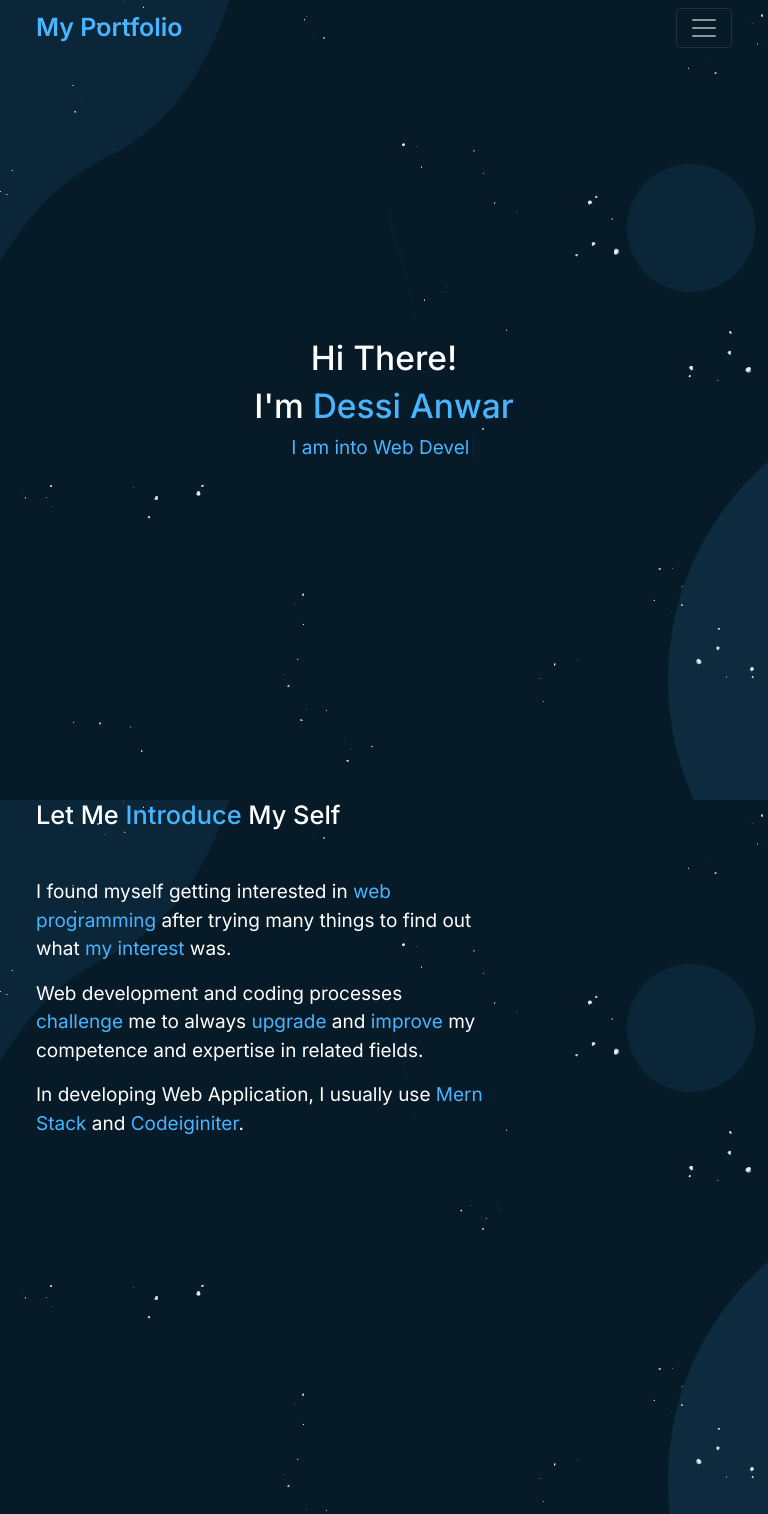
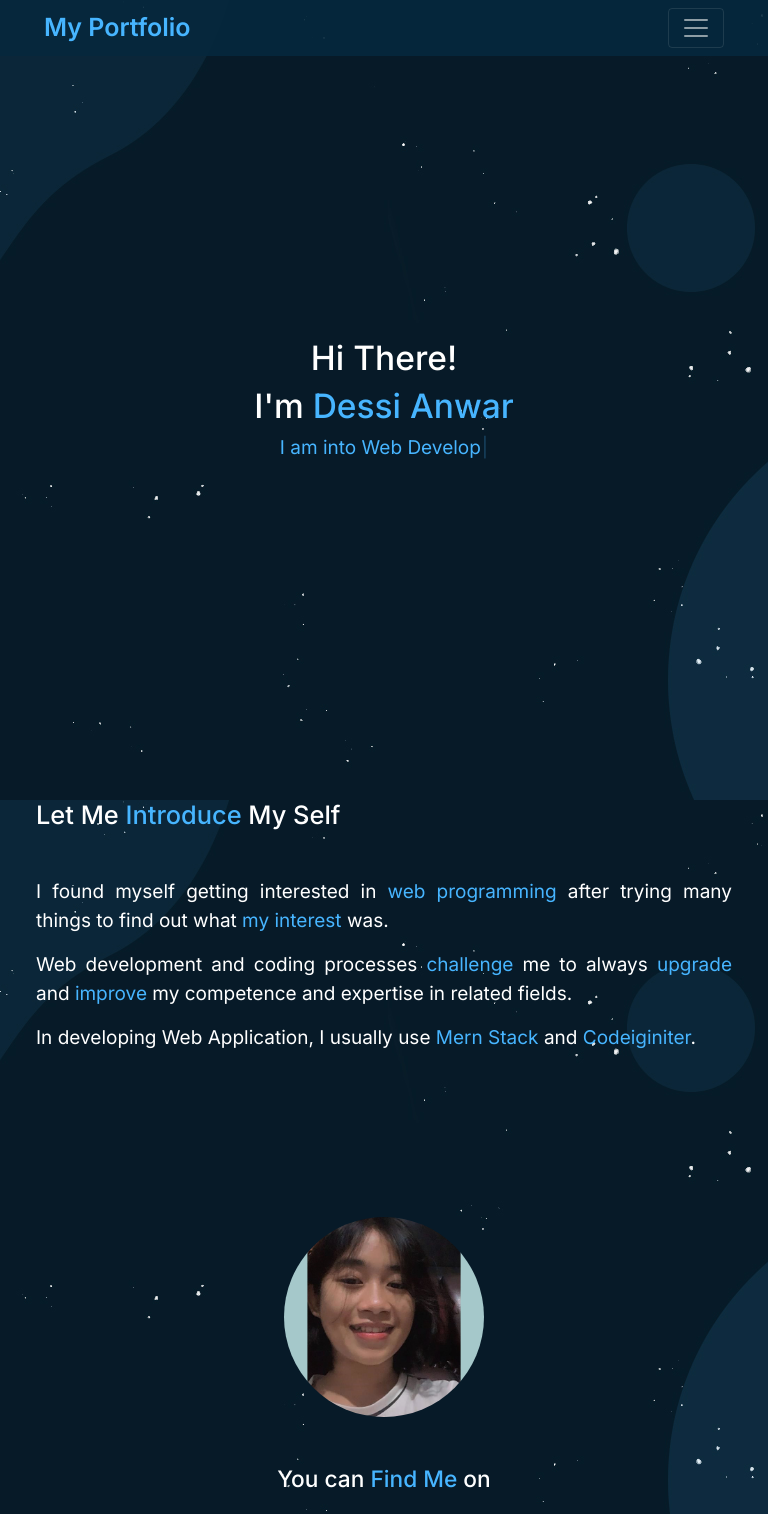
Before and after one commit to dessinyunyun/Portfolio, a React (Create React App) app: page / in a window 768 px wide. Shown: the top 1514 px of the page. Built offline with nearby package versions, Linux system fonts and the light colour scheme.

Commit message:
finish navbar

```diff
--- a/src/App.js
+++ b/src/App.js
@@ -4,6 +4,7 @@ import { BrowserRouter, Routes, Route } from "react-router-dom";
 import Navbar from "./components/Navbar";
 import Home from "./pages/Home";
 import Footer from "./components/Footer";
+import About from "./pages/About";
 
 function App() {
   return (
@@ -11,6 +12,7 @@ function App() {
       <Navbar />
       <Routes>
         <Route path="/" element={<Home />} />
+        <Route path="/about" element={<About />} />
       </Routes>
       <Footer />
     </BrowserRouter>
--- a/src/components/Navbar.js
+++ b/src/components/Navbar.js
@@ -1,46 +1,94 @@
 import React from "react";
 import "./navbar.css";
+import { Link } from "react-router-dom";
 
 const Navbar = () => {
-  const [navBG, setNavBG] = React.useState(false);
+  const [navBG, setNavBG] = React.useState("");
+  console.log(window.innerWidth);
 
+  const [phoneMode, setPhoneMode] = React.useState();
+
+  const [phoneNavLink, setPhoneNavLink] = React.useState(false);
+  console.log(phoneMode);
+
+  // const [navPhone, setNavPhone] = React.useState("navbar navbar-expand-lg navbar-dark");
+
+  const navbarToggler = (e) => {
+    console.log(e);
+    if (navBG == "navbar navbar-expand-lg navbar-dark fixed-top") {
+      setNavBG("navbar navbar-expand-lg navbar-dark phone fixed-top");
+      setPhoneNavLink(true);
+    } else {
+      setNavBG("navbar navbar-expand-lg navbar-dark fixed-top");
+      setPhoneNavLink(false);
+    }
+  };
+
+  console.log(navBG);
+  console.log(window.innerWidth);
+
+  const navBgSet = () => {
+    if (window.innerWidth < 1023) {
+      setNavBG("navbar navbar-expand-lg navbar-dark fixed-top");
+    } else {
       window.addEventListener("scroll", function () {
-    this.window.scrollY > 20 ? setNavBG(true) : setNavBG(false);
+        this.window.scrollY > 20 ? setNavBG("navbar navbar-expand-lg navbar-dark fixed-top active") : setNavBG("navbar navbar-expand-lg navbar-dark fixed-top");
       });
+    }
+  };
+
+  React.useEffect(() => {
+    navBgSet();
+    if (window.innerWidth < 1024) {
+      setPhoneMode(true);
+    } else {
+      setPhoneMode(false);
+    }
+  }, []);
 
   return (
     <div>
       <div class="header">
-        <nav class={navBG ? "navbar navbar-expand-lg navbar-dark fixed-top active" : "navbar navbar-expand-lg navbar-dark fixed-top"}>
-          <div class="container ">
+        <nav class={navBG}>
+          <div class="container nav-container">
             <a class="brandnya" href="#">
               My Portfolio
             </a>
-            <button class="navbar-toggler" type="button" data-bs-toggle="collapse" data-bs-target="#navbarNav" aria-controls="navbarNav" aria-expanded="false" aria-label="Toggle navigation">
+            <button class="navbar-toggler" onClick={navbarToggler} type="button" data-bs-toggle="collapse" data-bs-target="#navbarNav" aria-controls="navbarNav" aria-expanded="false" aria-label="Toggle navigation">
               <span class="navbar-toggler-icon"></span>
             </button>
             <div class="collapse navbar-collapse" id="navbarNav">
               <ul class="navbar-nav ms-auto gap-5 ">
                 <li class="nav-item">
-                  <a class="nav-link active" aria-current="page" href="#">
+                  <Link class="nav-link active" aria-current="page" to="/">
+                    <p data-bs-toggle={phoneMode ? "collapse" : ""} data-bs-target={phoneMode ? "#navbarNav" : ""}>
                       <i class="fi fi-rr-home"></i> Home
-                  </a>
+                    </p>
+                  </Link>
                 </li>
 
                 <li class="nav-item">
-                  <a class="nav-link" href="#">
+                  <Link class="nav-link" to="/about">
+                    <p data-bs-toggle={phoneMode ? "collapse" : ""} data-bs-target={phoneMode ? "#navbarNav" : ""}>
                       <i class="fi fi-rr-user"></i> About
-                  </a>
+                    </p>
+                  </Link>
                 </li>
+
                 <li class="nav-item">
-                  <a class="nav-link" href="#">
+                  <Link class="nav-link" to="/about">
+                    <p data-bs-toggle={phoneMode ? "collapse" : ""} data-bs-target={phoneMode ? "#navbarNav" : ""}>
                       <i class="fi fi-rr-computer"></i> Projects
-                  </a>
+                    </p>
+                  </Link>
                 </li>
+
                 <li class="nav-item">
-                  <a class="nav-link" href="#">
+                  <Link class="nav-link" to="/about">
+                    <p data-bs-toggle={phoneMode ? "collapse" : ""} data-bs-target={phoneMode ? "#navbarNav" : ""}>
                       <i class="fi fi-rr-document"></i> Resume
-                  </a>
+                    </p>
+                  </Link>
                 </li>
               </ul>
             </div>
--- a/src/components/navbar.css
+++ b/src/components/navbar.css
@@ -15,9 +15,40 @@ i {
 }
 
 .navbar {
-  transition: all 0.4s;
+  /* transition: all 0.4s; */
+  text-align: center !important;
 }
 
 .navbar.active {
   background-color: rgba(6, 40, 61, 0.9);
 }
+
+@media screen and (max-width: 1023px) {
+  .nav-container {
+    padding: 0px;
+  }
+
+  .nav-container > .brandnya {
+    margin-left: 20px;
+  }
+  .nav-container > button {
+    margin-right: 20px;
+  }
+
+  .navbar {
+    background-color: rgba(6, 40, 61, 0.9);
+  }
+
+  .navbar-collapse {
+    background-color: rgba(6, 40, 61, 0.9);
+
+    width: 100%;
+
+    text-align: center;
+  }
+
+  ul {
+    height: 100vh;
+    margin-top: 20%;
+  }
+}
--- /dev/null
+++ b/src/pages/About.js
@@ -0,0 +1,32 @@
+import React from "react";
+import "./about.css";
+
+const About = () => {
+  return (
+    <div className="container about">
+      <div class="first">
+        <div class="row justify-content-center ">
+          <div class="col-sm-7">
+            <h1>Hello</h1>
+            <p>Lorem ipsum dolor sit amet consectetur, adipisicing elit. Iure ipsam, minima sit voluptas quis laboriosam nihil corporis dolor architecto fuga.</p>
+            <p>Lorem ipsum dolor sit amet consectetur, adipisicing elit. Iure ipsam, minima sit voluptas quis laboriosam nihil corporis dolor architecto fuga.</p>
+          </div>
+          <div class="col-sm-5">
+            <img src="animasi.gif" alt="" width={"100%"} />
+          </div>
+        </div>
+      </div>
+
+      <div class="second text-center">
+        <h2>
+          My <span>Skill</span>{" "}
+        </h2>
+        <div class="row">
+          <div class="col-12"></div>
+        </div>
+      </div>
+    </div>
+  );
+};
+
+export default About;
--- a/src/pages/Home.js
+++ b/src/pages/Home.js
@@ -9,11 +9,15 @@ const Home = () => {
 
   console.log(window.innerWidth);
 
-  React.useEffect(() => {
+  const fotoProfilePlace = () => {
     if (window.innerWidth < 1023) {
       setProfilImage(false);
     }
-  });
+  };
+
+  React.useEffect(() => {
+    window.addEventListener("resize", fotoProfilePlace());
+  }, []);
 
   return (
     <div className="container">
@@ -39,8 +43,8 @@ const Home = () => {
       </div>
 
       <div class="introduce">
-        <div class="row">
-          <div class="col-sm-8">
+        <div class="row justify-content-center">
+          <div class="col-lg-8 col-12">
             <h3 class="mb-5">
               Let Me <span>Introduce</span> My Self
             </h3>
@@ -57,7 +61,7 @@ const Home = () => {
             </p>
           </div>
 
-          <div class="col-sm-4 d-flex">
+          <div class="col-lg-4 d-flex col-12">
             {" "}
             <div class={classProfilImage}></div>
           </div>
--- /dev/null
+++ b/src/pages/about.css
@@ -0,0 +1,13 @@
+@media screen and (max-width: 1023px) {
+  .about {
+    margin-top: 200px;
+  }
+
+  .first {
+    height: 100vh;
+  }
+}
+
+.about {
+  margin-top: 100px;
+}
--- a/src/pages/home.css
+++ b/src/pages/home.css
@@ -20,12 +20,15 @@ span {
 
 @media screen and (max-width: 1023px) {
   /* IPAD/PHONE */
+
   .profile-img {
     margin-top: 100px;
   }
+}
 
+@media screen and (min-width: 500px) and (max-width: 1023px) {
   .introduce {
-    height: 100vh;
+    text-align: justify;
   }
 }
 
```
Also changed, not shown: public/animasiw.gif (added), 1 other file (tests, documents, lock files or other folders). Lines whose indentation alone changed are shown as unchanged.
